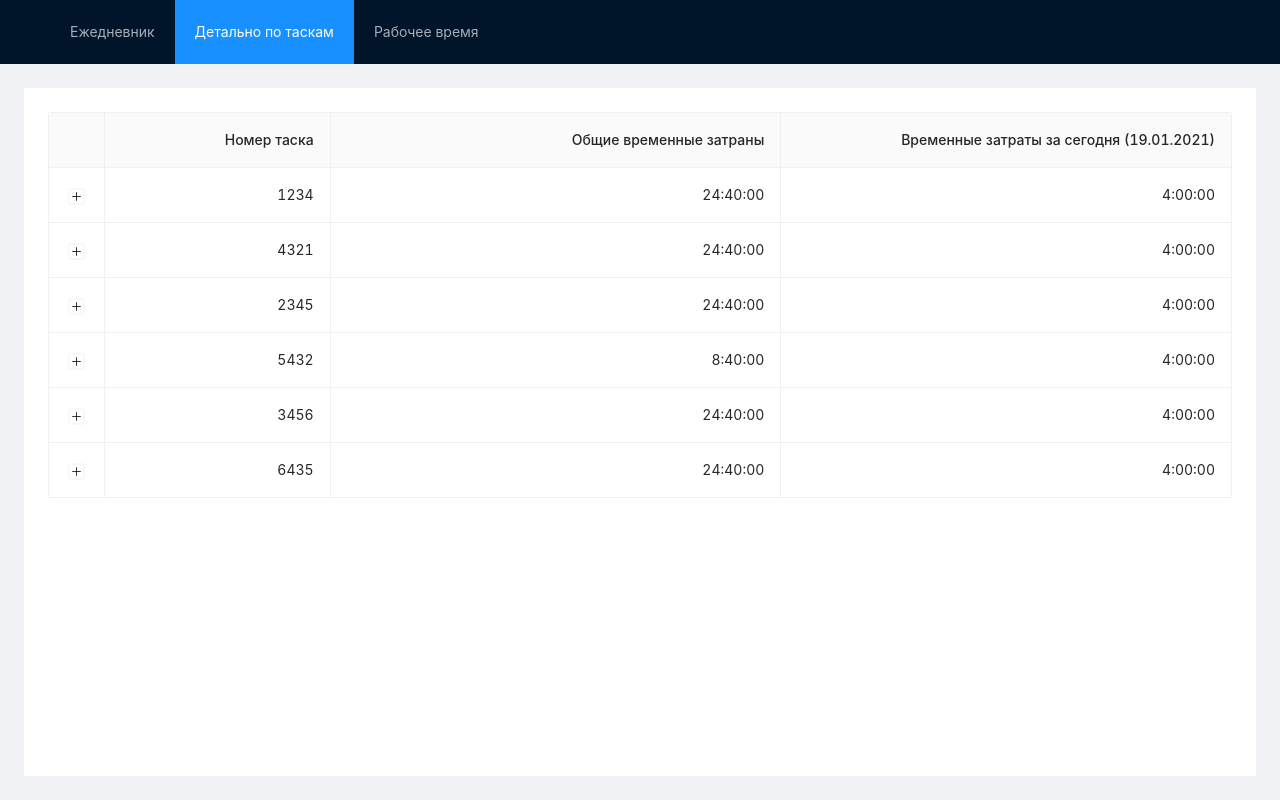
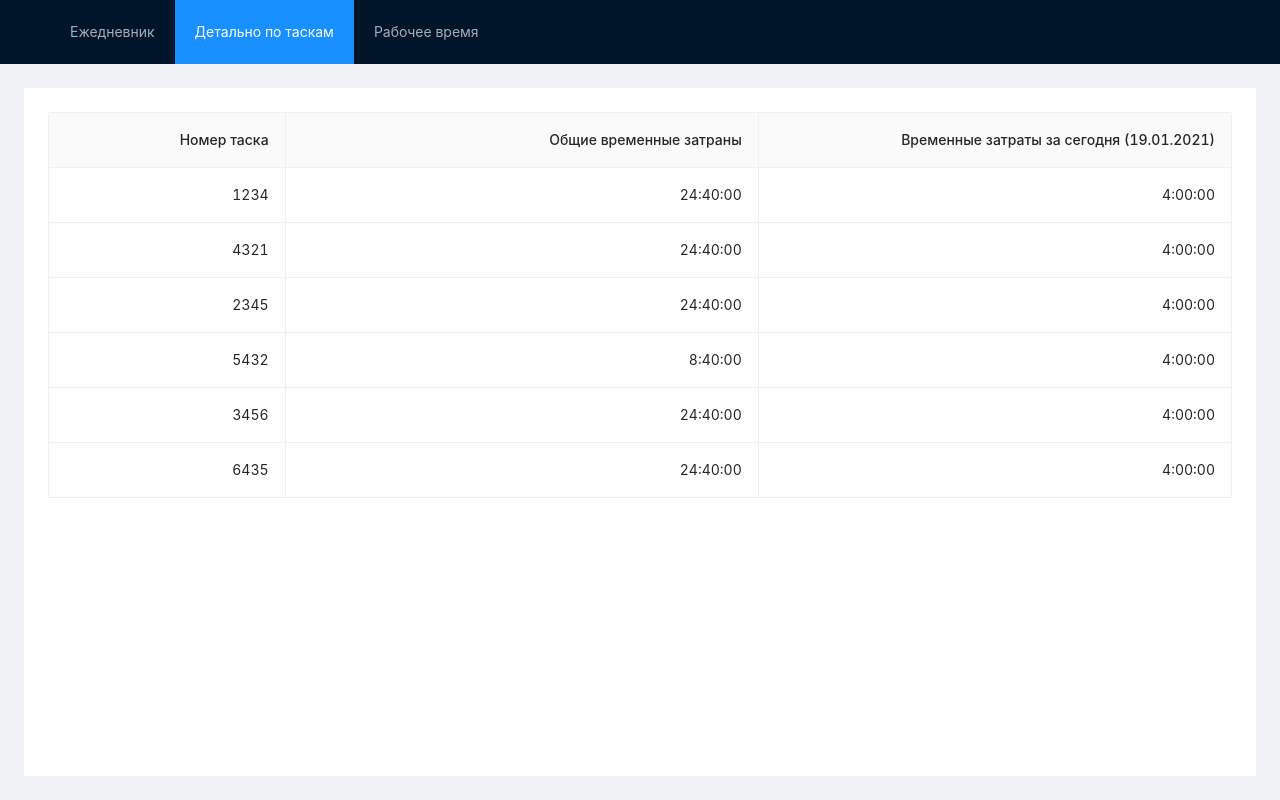
Before and after one commit to ZothOmmog/todolist, a Next.js app: page /tasks-detail in a window 1280 px wide. Built offline with nearby package versions, Linux system fonts and the light colour scheme.

Commit message:
Убрано раскрытие строк в таблице тасков

```diff
--- a/components/tasks-table/components/detail-tasks-table.tsx
+++ /dev/null
@@ -1,40 +0,0 @@
-import { Col, Row, Table } from "antd";
-import { useDetailTasksTableColumns } from "../hooks";
-import { IDetailTaskInfo } from "../tasks-table-types"
-
-interface IDetailTasksTableProps {
-    keyTask: number
-}
-
-export const DetailTasksTable = ({ keyTask }: IDetailTasksTableProps) => {
-    const columns = useDetailTasksTableColumns();
-    const MOCK_DATA: IDetailTaskInfo[] = [
-        {
-            date: '21.10.2020',
-            duration: '4:00:00'
-        },
-        {
-            date: '22.10.2020',
-            duration: '3:30:00'
-        },
-        {
-            date: '23.10.2020',
-            duration: '2:10:00'
-        },
-        {
-            date: '24.10.2020',
-            duration: '6:20:00'
-        }
-    ];
-
-    return (
-        <div>
-            <Table
-                dataSource={MOCK_DATA}
-                columns={columns}
-                pagination={false}
-                showHeader={false}
-            />
-        </div>
-    )
-}
--- a/components/tasks-table/components/index.ts
+++ /dev/null
@@ -1 +0,0 @@
-export { DetailTasksTable } from './detail-tasks-table';
--- a/components/tasks-table/tasks-table.tsx
+++ b/components/tasks-table/tasks-table.tsx
@@ -1,5 +1,4 @@
 import { Table } from "antd";
-import { DetailTasksTable } from "./components";
 import { useTasksTableColumns } from "./hooks";
 import { IAgregateTaskInfo } from "./tasks-table-types";
 
@@ -43,9 +42,6 @@ export const TasksTable = () => {
             columns={columns}
             dataSource={MOCK_DATA}
             className='daly-table'
-            expandable={{
-                expandedRowRender: record => <DetailTasksTable keyTask={record.key} />
-            }}
             pagination={false}
             bordered
         />
```
